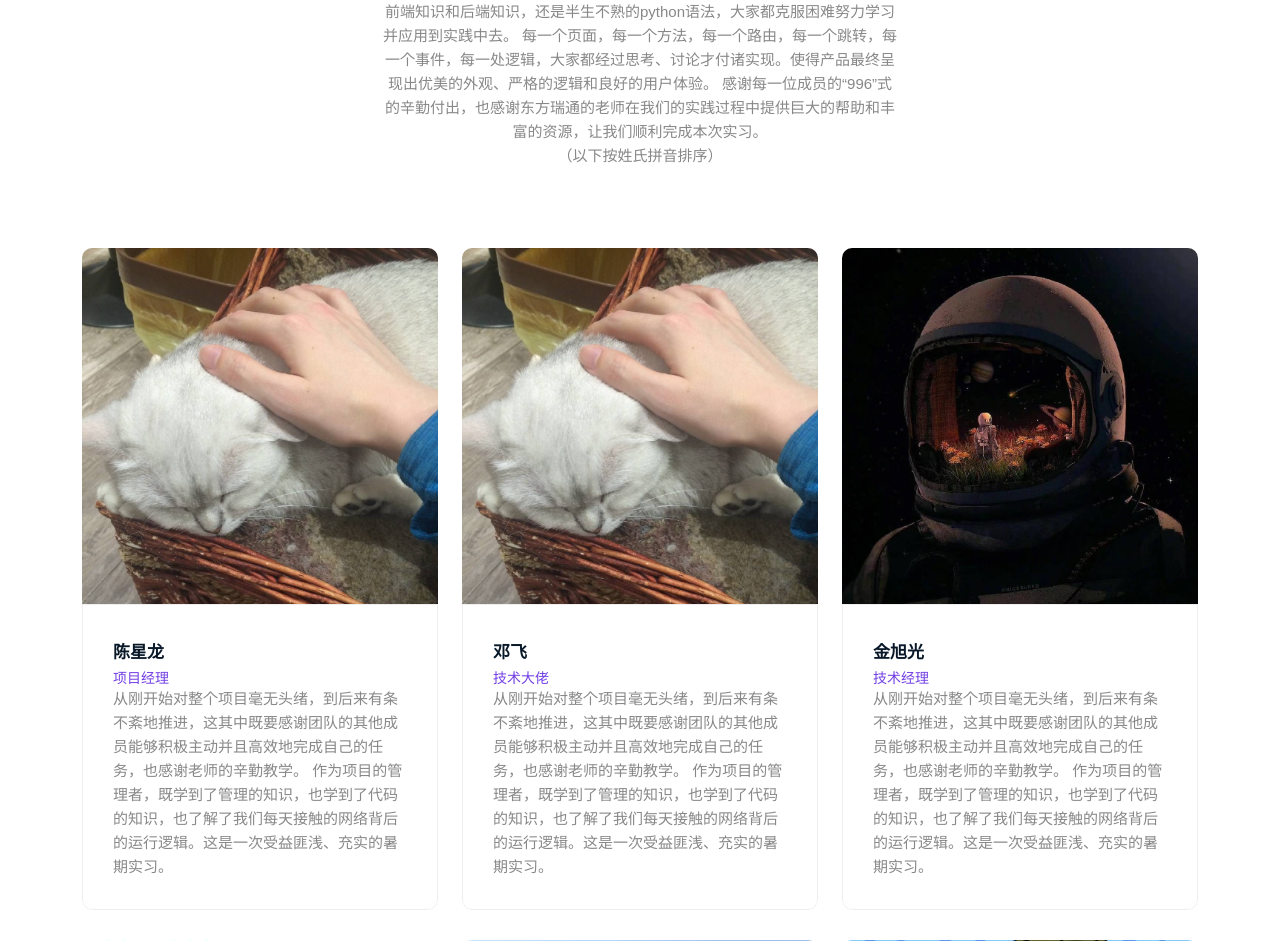
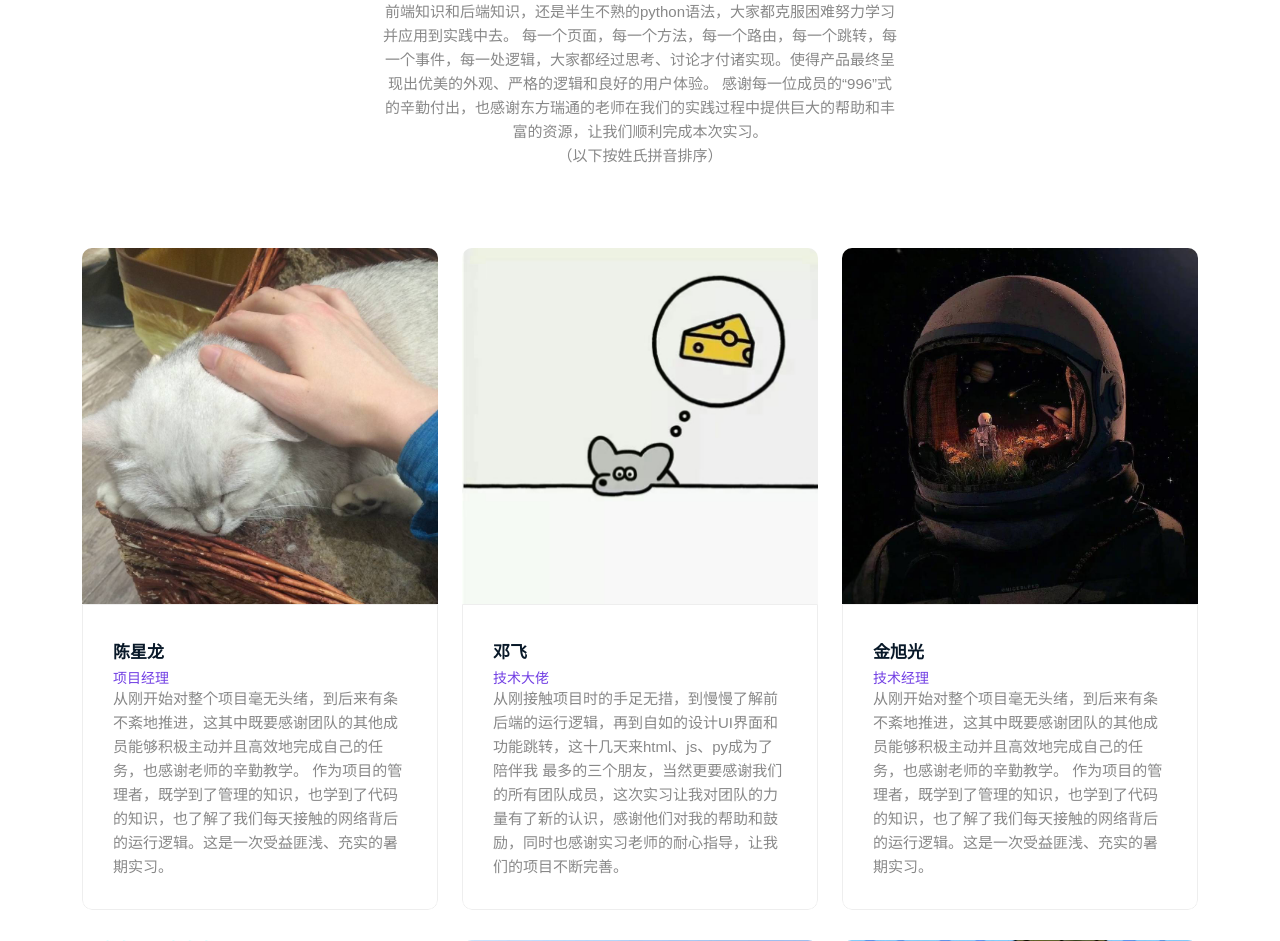
Before and after one commit to bjfu2022pro/AutoLD, a Flask app: page /aboutus in a window 1280 px wide. Shown: the part 217-1158 px from the top of the page. Run offline with Flask 2, Linux system fonts and the light colour scheme; some libraries are stand-ins or nearby versions; some web fonts are replaced.

Commit message:
1557邓飞0824

```diff
--- a/templates/aboutus.html
+++ b/templates/aboutus.html
@@ -63,7 +63,7 @@
 
                 <div class="single-team wow fadeInUp" data-wow-delay=".2s">
                     <div class="image">
-                        <img src="../static/img/陈星龙头像.jpg" alt="邓飞">
+                        <img src="../static/img/邓飞头像.jpg" alt="邓飞">
                     </div>
                     <div class="content">
                         <div class="row align-items-center">
@@ -72,8 +72,10 @@
                                     <h3><a href="javascript:void(0)">邓飞</a></h3>
                                     <h5>技术大佬</h5>
                                     <p>
-                                        从刚开始对整个项目毫无头绪，到后来有条不紊地推进，这其中既要感谢团队的其他成员能够积极主动并且高效地完成自己的任务，也感谢老师的辛勤教学。
-                                        作为项目的管理者，既学到了管理的知识，也学到了代码的知识，也了解了我们每天接触的网络背后的运行逻辑。这是一次受益匪浅、充实的暑期实习。
+                                         从刚接触项目时的手足无措，到慢慢了解前后端的运行逻辑，再到自如的设计UI界面和功能跳转，这十几天来html、js、py成为了陪伴我
+                                         最多的三个朋友，当然更要感谢我们的所有团队成员，这次实习让我对团队的力量有了新的认识，感谢他们对我的帮助和鼓励，同时也感谢实习老师的耐心指导，让我们的项目不断完善。
+
+
                                     </p>
                                 </div>
                             </div>
```
